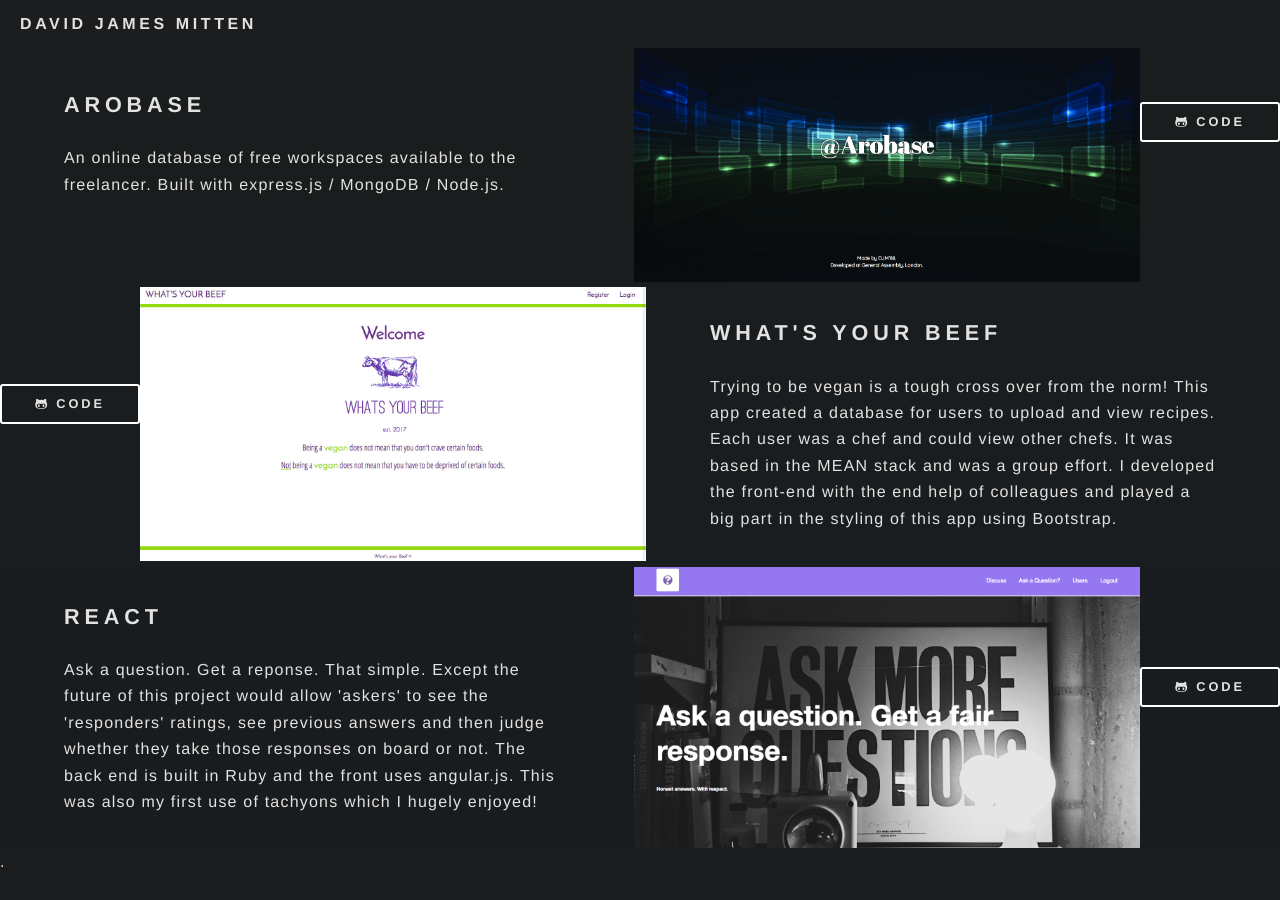
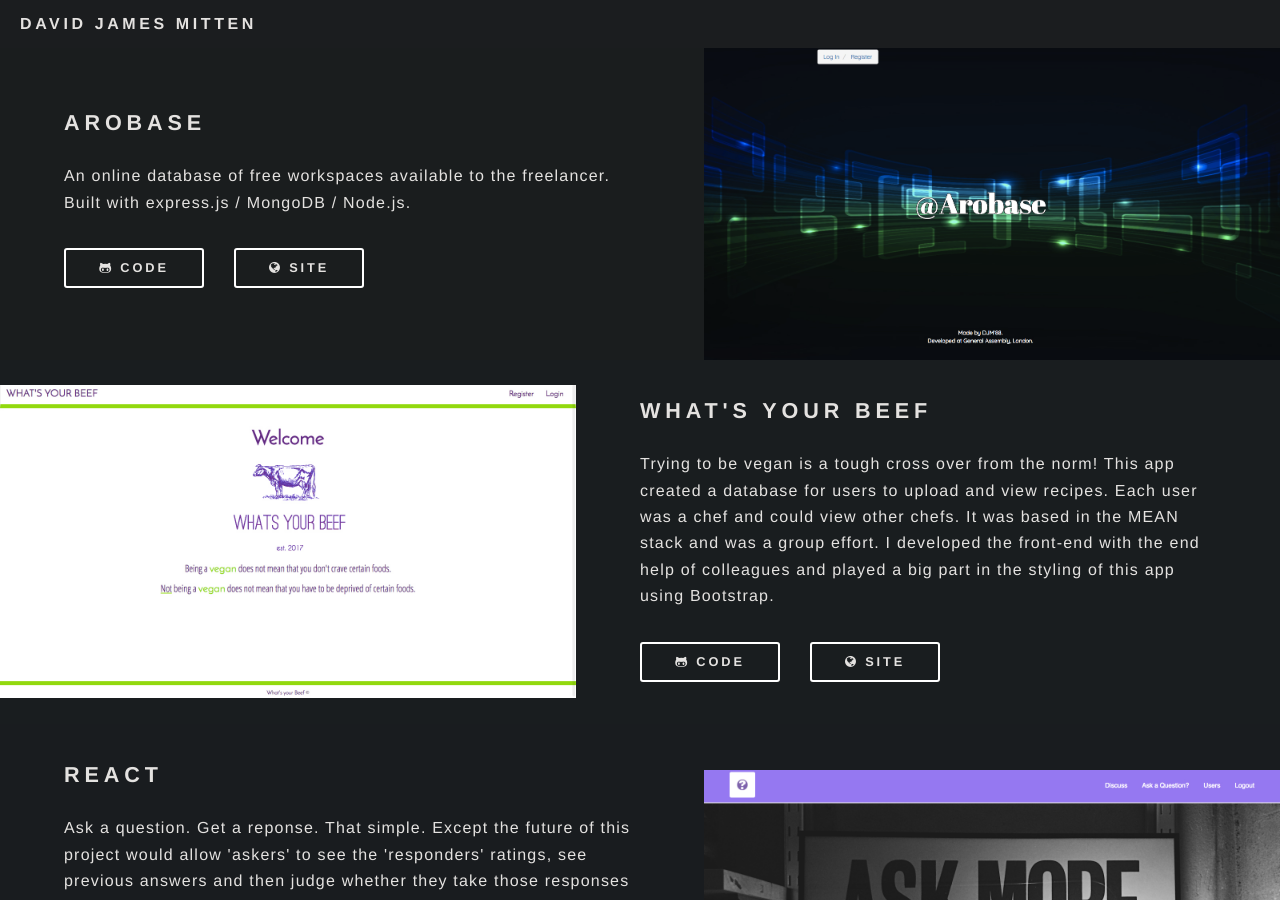
Before and after one commit to DaveMitten/DaveMitten.github.io, a Jekyll site: the page built from index.html, in a window 1280 px wide and 900 px high, scrolled down 2006 px. Built offline with Jekyll 4.4.1, drawn with Linux system fonts in a browser that asks for light colours; some web fonts are replaced; some of the changed text lies outside the part shown.

Commit message:
added web links and code links

```diff
--- a/index.html
+++ b/index.html
@@ -53,37 +53,48 @@ layout: landing
                   Heroku
 								</h2>
 								<p>A simple arcade game with maximum wow. Based in Javascript / Html5 / CSS3 it was my first attempt at building a web application.</p>
+                <ul class="actions">
+              <li><a href="https://github.com/DaveMitten/wdi-project-1" class="button icon fa-github-alt">Code</a></li>
+              <li><a href="https://stark-cliffs-60304.herokuapp.com/" class="button icon fa-globe">Site</a></li>
+              </ul>
 							</div>
-              <ul class="actions">
-      			<li><a href="https://github.com/DaveMitten" class="button icon fa-github-alt">Code</a></li>
-            </ul>
+
 						</section>
 						<section class="spotlight">
 							<div class="image"><img src="images/proj2.jpg" alt="" /></div><div class="content">
 								<h2>Arobase</h2>
 								<p>An online database of free workspaces available to the freelancer. Built with express.js / MongoDB / Node.js.</p>
+                <ul class="actions">
+              <li><a href="https://github.com/DaveMitten/wdi-project-2" class="button icon fa-github-alt">Code</a></li>
+              <li><a href="https://shielded-sea-54903.herokuapp.com/" class="button icon fa-globe">Site</a></li>
+              </ul>
 							</div>
-              <ul class="actions">
-            <li><a href="https://github.com/DaveMitten" class="button icon fa-github-alt">Code</a></li>
-            </ul>
+
 						</section>
 						<section class="spotlight">
 							<div class="image"><img src="images/proj3.jpg" alt="" /></div><div class="content">
 								<h2>What's your beef</h2>
 								<p>Trying to be vegan is a tough cross over from the norm! This app created a database for users to upload and view recipes. Each user was a chef and could view other chefs. It was based in the MEAN stack and was a group effort. I developed the front-end with the end help of colleagues and played a big part in the styling of this app using Bootstrap.</p>
+                <ul class="actions">
+              <li><a href="https://github.com/DaveMitten/WHATSYOURBEEF" class="button icon fa-github-alt">Code</a></li>
+              <li><a href="https://veganchef-dmitten.herokuapp.com/" class="button icon fa-globe">Site</a></li>
+              </ul>
+
+
 							</div>
-              <ul class="actions">
-            <li><a href="https://github.com/DaveMitten" class="button icon fa-github-alt">Code</a></li>
-            </ul>
+
 						</section>
             <section class="spotlight">
 							<div class="image"><img src="images/proj4.jpg" alt="" /></div><div class="content">
 								<h2>React</h2>
 								<p>Ask a question. Get a reponse. That simple. Except the future of this project would allow 'askers' to see the 'responders' ratings, see previous answers and then judge whether they take those responses on board or not. The back end is built in Ruby and the front uses angular.js. This was also my first use of tachyons which I hugely enjoyed!</p>
+                <ul class="actions">
+              <li><a href="https://github.com/DaveMitten/WDI-project-4-client" class="button icon fa-github-alt">Code - Client side</a></li>
+              <li><a href="https://github.com/DaveMitten/WDI-project-4-API" class="button icon fa-github-alt">Code - API </a></li>
+              <li><a href="https://still-beach-31973.herokuapp.com/" class="button icon fa-globe">Site</a></li>
+              </ul>
 							</div>
-              <ul class="actions">
-            <li><a href="https://github.com/DaveMitten" class="button icon fa-github-alt">Code</a></li>
-            </ul>
+
 						</section>.
 					</section>
 
```
